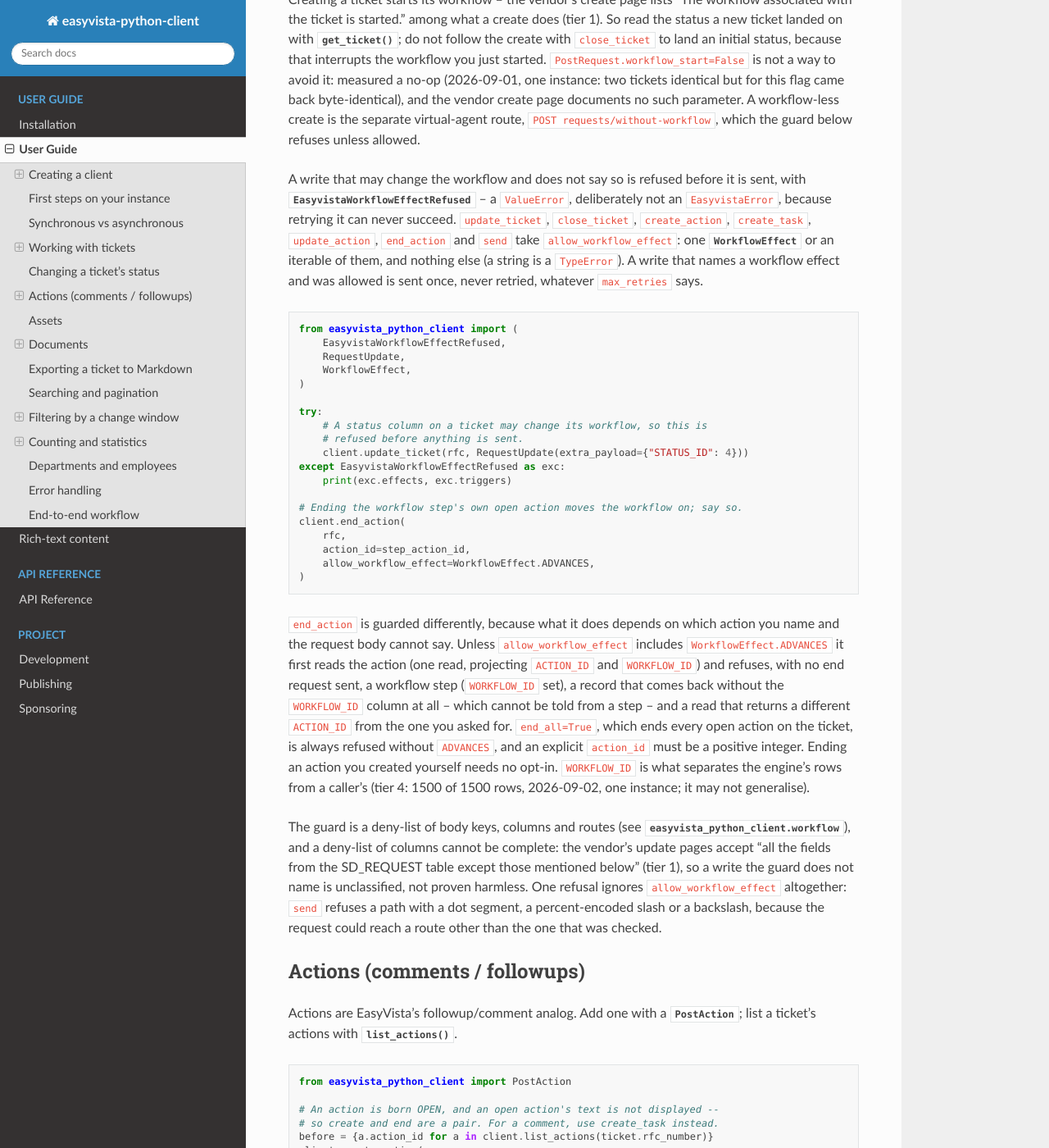
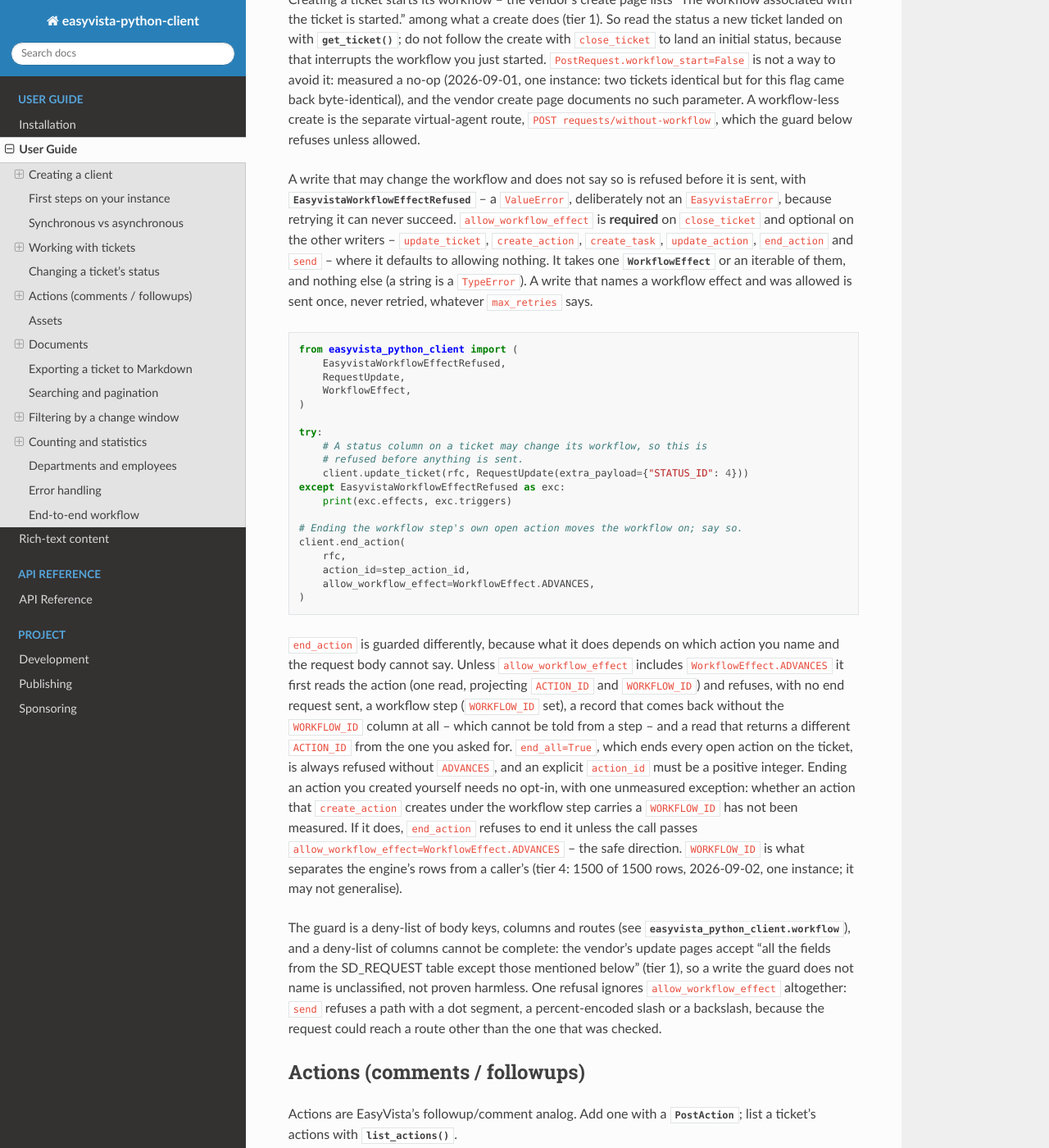
Before and after one commit to baraline/easyvista_python_client, a Sphinx documentation site: the page built from docs/user_guide.rst, in a window 1280 px wide and 1400 px high, scrolled down 9044 px. Shown: the whole window at 82% size. Built offline with Sphinx 7.4.7 and the Read the Docs theme 3.1.0, drawn with Linux system fonts in a browser that asks for light colours.

Commit message:
docs: restore the unmeasured-WORKFLOW_ID hedge; say who must pass allow_workflow_effect
Ending your own action needs no opt-in, except that whether an action created
under the workflow step by create_action carries a WORKFLOW_ID is unmeasured:
if it does, end_action refuses it without ADVANCES. State that in the guide and
the README. Say allow_workflow_effect is required on close_ticket and optional
(default: nothing allowed) on the other writers.

Co-Authored-By: Claude Opus 5.5 <noreply@anthropic.com>

```diff
--- a/docs/user_guide.rst
+++ b/docs/user_guide.rst
@@ -485,12 +485,13 @@ refuses unless allowed.
 A write that may change the workflow and does not say so is refused before it is
 sent, with :class:`~easyvista_python_client.EasyvistaWorkflowEffectRefused` -- a
 ``ValueError``, deliberately not an ``EasyvistaError``, because retrying it can
-never succeed. ``update_ticket``, ``close_ticket``, ``create_action``,
-``create_task``, ``update_action``, ``end_action`` and ``send`` take
-``allow_workflow_effect``: one :class:`~easyvista_python_client.WorkflowEffect`
-or an iterable of them, and nothing else (a string is a ``TypeError``). A write
-that names a workflow effect and was allowed is sent once, never retried,
-whatever ``max_retries`` says.
+never succeed. ``allow_workflow_effect`` is **required** on ``close_ticket``
+and optional on the other writers -- ``update_ticket``, ``create_action``,
+``create_task``, ``update_action``, ``end_action`` and ``send`` -- where it
+defaults to allowing nothing. It takes one
+:class:`~easyvista_python_client.WorkflowEffect` or an iterable of them, and
+nothing else (a string is a ``TypeError``). A write that names a workflow effect
+and was allowed is sent once, never retried, whatever ``max_retries`` says.
 
 .. code-block:: python
 
@@ -523,9 +524,13 @@ sent, a workflow step (``WORKFLOW_ID`` set), a record that comes back without th
 that returns a different ``ACTION_ID`` from the one you asked for.
 ``end_all=True``, which ends every open action on the ticket, is always refused
 without ``ADVANCES``, and an explicit ``action_id`` must be a positive integer.
-Ending an action you created yourself needs no opt-in. ``WORKFLOW_ID`` is what
-separates the engine's rows from a caller's (tier 4: 1500 of 1500 rows,
-2026-09-02, one instance; it may not generalise).
+Ending an action you created yourself needs no opt-in, with one unmeasured
+exception: whether an action that ``create_action`` creates under the workflow
+step carries a ``WORKFLOW_ID`` has not been measured. If it does,
+``end_action`` refuses to end it unless the call passes
+``allow_workflow_effect=WorkflowEffect.ADVANCES`` -- the safe direction.
+``WORKFLOW_ID`` is what separates the engine's rows from a caller's (tier 4:
+1500 of 1500 rows, 2026-09-02, one instance; it may not generalise).
 
 The guard is a deny-list of body keys, columns and routes (see
 :mod:`easyvista_python_client.workflow`), and a deny-list of columns cannot be
```
Also changed, not shown: README.md (+5 -1 lines).
